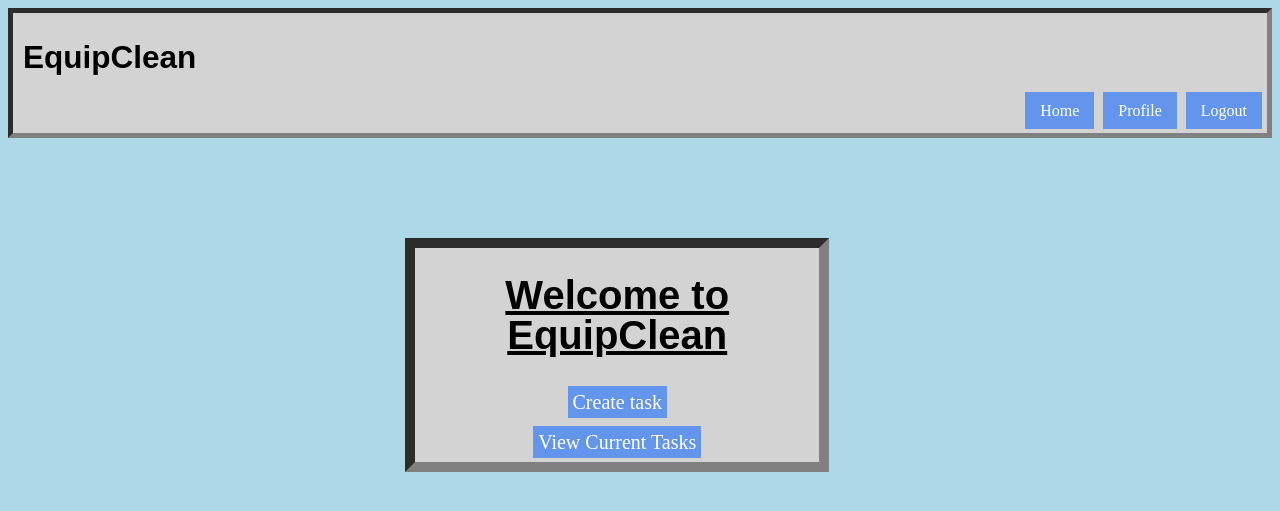
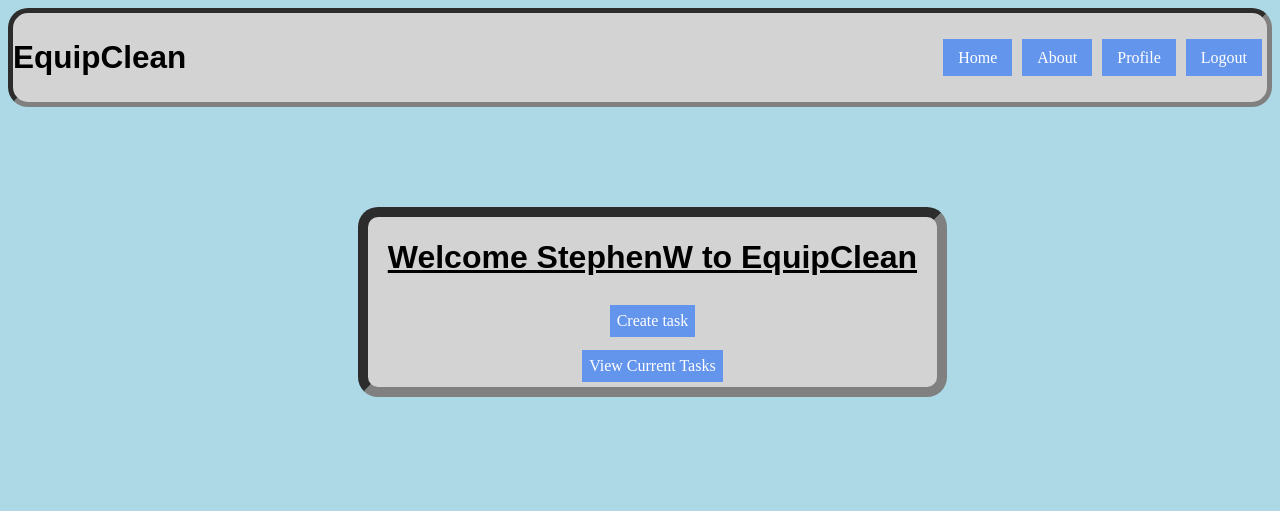
Before and after one commit to StephenWoj/CSC_VI_final_project, a Django app: page / in a window 1280 px wide. Shown: the top 511 px of the page. Run offline with Django 5.2, Linux system fonts and the light colour scheme; a user stored in the database is signed in.

Commit message:
initial commit

```diff
--- a/my_app/forms.py
+++ b/my_app/forms.py
@@ -20,5 +20,4 @@ class CreateTask(forms.ModelForm):
 
     class Meta:
         model = Task
-        fields = ['title', 'content',]
-        #exclude = ['user']
+        fields = ['title', 'content']
--- a/my_app/static/style.css
+++ b/my_app/static/style.css
@@ -3,10 +3,12 @@ body {
  }
 
  nav {
+    display: flex;
+    justify-content: space-between;
+    align-items: center;
     background-color: lightgray;
-   height: 120px;
     border: 5px inset gray;
-   text-align: right;
+    border-radius: 20px;
  }
 
 h2 {
@@ -14,53 +16,90 @@ h2 {
     font-size: 30px;
     font-family:Arial, Helvetica, sans-serif;
  }
-.paths a {
+
+.navbar {
+    list-style: none;
+    display: flex;
+ }
+
+.navbar li{
+    margin: 0 5px;
+ }
+
+.navbar a {
     background-color: cornflowerblue;
     color: white;
     padding: 10px 15px;
     border: 10px;
     text-decoration: none;
-    margin-right: 5px;
  }
-.paths a:hover {
+
+.navbar a:hover {
     background-color: rgb(95, 122, 171);
     color: whitesmoke;
  }
 
 .title {
-    text-align: left;
     font-size: 21px;
     font-family: sans-serif;
-    margin-left: 10px;
 }
 
 .main-page {
     background-color:lightgray;
     border: 10px inset gray;
-    width: 32%;
-    text-align: center;
+    border-radius: 20px;
+    display: flex;
+    flex-direction: column;
+    width: 45%;
+    align-items: center;
     margin-top: 100px;
-    margin-left: 397px;
-    font-size: 20px;
-    line-height: 40px;
+    margin-left: 350px;
   }
 
-.main-page a {
-      font-family: serif;
+.user-tasks {
+    display: flex;
+    flex-direction: column;
+}
+
+ .user-tasks a {
     background-color: cornflowerblue;
     color: white;
     text-decoration: none;
-      padding: 5px;
+    font-family: serif;
+    align-self: center;
+    margin-top: 8px;
+    margin-bottom: 5px;
+    padding: 7px;
  }
 
-.main-page a:hover {
+.user-tasks a:hover {
     background-color: rgb(95, 122, 171);
     color: whitesmoke;
+ }
+
+ .about-web {
+    background-color:lightgray;
+    border: 10px inset gray;
+    border-radius: 20px;
+    display: flex;
+    flex-direction: column;
+    width: 45%;
+    margin-left: 50px;
+    margin-top: 20px;
+ }
+
+.about-content {
+    font-size: 20px;
+    font-family: sans-serif;
+    margin-left: 5px;
   }
 
 .register {
     background-color:lightgray;
     border: 10px inset gray;
+    border-radius: 20px;
+    display: flex;
+    flex-direction: column;
     width: 47%;
     margin-top: 50px;
     margin-left: 20px;
--- a/my_app/templates/base.html
+++ b/my_app/templates/base.html
@@ -10,14 +10,17 @@
         <h1>EquipClean</h1>
         </div>
         <div class="paths">
-        <a href ="{% url 'index' %}">Home</a>
-        {% if user.is_authenticated %}
-            <a href="{% url 'profile' %}">Profile</a>
-            <a href="{% url 'logout' %}">Logout</a>
-        {% else %}
-            <a href="{% url 'register' %}">Register</a>
-            <a href="{% url 'login' %}">Login</a>
-        {% endif %}
+            <ul class="navbar">
+                <li><a href ="{% url 'index' %}">Home</a></li>
+                <li><a href="{% url 'about' %}">About</a></li>
+                {% if user.is_authenticated %}
+                <li><a href="{% url 'profile' %}">Profile</a></li>
+                <li><a href="{% url 'logout' %}">Logout</a></li>
+                {% else %}
+                <li><a href="{% url 'register' %}">Register</a></li>
+                <li><a href="{% url 'login' %}">Login</a></li>
+                {% endif %}
+            </ul>
         </div>
     </nav>
     {% block content %}{% endblock %}
--- a/my_app/templates/index.html
+++ b/my_app/templates/index.html
@@ -3,30 +3,47 @@
 {% block content %}
 
     <div class="main-page">
-    <h1 style="text-decoration: underline; font-family: sans-serif;">Welcome to EquipClean</h1>
-    {% if user.is_authenticated %}
-    <a href="{% url 'createTask' %}">Create task</a>
-    <br>
-    <a href="{% url 'viewTask' %}">View Current Tasks</a>
-    {% else %}
-    <a href="{% url 'login' %}?next={{ request.path }}">Login to Create task</a>
-    <br>
-    <a href="{% url 'login' %}?next={{ request.path }}">Login to View Current Tasks</a>
-    {% endif %}
+        <h1 style="text-decoration: underline; font-family: sans-serif;">Welcome {{ user.username  }} to EquipClean</h1>
+        <p id="login-message" style="display: none; font-size: 20px; font-family: sans-serif; font-weight: bold; padding: 10px; margin-left: 7px;">Please <a href="{% url 'login' %}">Login</a> to access your tasks. If this is your first time here please <a href="{% url 'register' %}">Register</a>.</p>
+        <div class="user-tasks">
+            <a id="create-task-link" href="{% url 'createTask' %}">Create task</a>
+            <a id="view-task-link" href="{% url 'viewTask' %}">View Current Tasks</a>
+        </div>
     </div>
 
     <script>
         document.addEventListener("DOMContentLoaded", function() {
+            var userAuthenticated = "{{ user_authenticated|yesno:'true,false' }}";  // Converts Python boolean to JS boolean
+
+            if (userAuthenticated === "false") {
+                let taskLink = document.getElementById("create-task-link");
+                let viewtaskLink = document.getElementById("view-task-link");
+                let loginmessage = document.getElementById("login-message");
+
+                if (taskLink) {
+                    taskLink.style.display = "none";  // Hide the link if user is not logged in
+                }
+
+                if (viewtaskLink) {
+                    viewtaskLink.style.display = "none"; // Hide the link if user is not logged in
+                }
+
+                if (loginmessage) {
+                    loginmessage.style.display = "block";  // Show login message
+                }
+            }
+
+            // Success message logic
             let successMessage = localStorage.getItem("successMessage");
-
             if (successMessage) {
                 let messageContainer = document.createElement("p");
                 messageContainer.textContent = successMessage;
                 messageContainer.style.color = "green";
                 messageContainer.style.backgroundColor = "rgb(230, 255, 230)";
                 messageContainer.style.width = "fit-content";
-            messageContainer.style.fontSize = "30px"
+                messageContainer.style.fontSize = "30px";
                 document.body.prepend(messageContainer); // Add message at the top of the page
+
 
                 setTimeout(() => {
                     messageContainer.style.transition = "opacity 0.5s ease";
--- a/my_app/templates/login.html
+++ b/my_app/templates/login.html
@@ -8,6 +8,7 @@
             {% csrf_token %}
             {{ form.as_p }}
             <button type="submit">Login</button>
+            <p> Not Registered, go to <a href="{% url 'register' %}">Register</a></p>
         </form>
     </div>
 </div>
--- a/my_app/templates/register.html
+++ b/my_app/templates/register.html
@@ -1,6 +1,7 @@
 {% extends "base.html" %}
 {% load static %}
 {% block content %}
+
 <div class="register">
     <div class="content-register">
         <h2>Register</h2>
@@ -8,6 +9,7 @@
             {% csrf_token %}
             {{ form.as_p }}
             <button type="submit">Register</button>
+            <p>Already have an account. Go to <a href="{% url 'login' %}">Login</a>. </p>
         </form>
     </div>
 </div>
--- a/my_app/urls.py
+++ b/my_app/urls.py
@@ -1,8 +1,9 @@
 from django.urls import path
-from .views import index, register, login_view, createTask, viewTask, updateTask, deleteTask, profile, logout_view
+from .views import index, about, register, login_view, createTask, viewTask, updateTask, deleteTask, profile, logout_view
 
 urlpatterns = [
     path('', index, name='index'),
+    path('about/', about, name='about'),
     path('register/', register, name='register'),
     path('login/', login_view, name='login'),
     path('profile/', profile, name='profile'),
--- a/my_app/views.py
+++ b/my_app/views.py
@@ -8,7 +8,13 @@ from .forms import UserRegisterForm, ProfileUpdateForm, CreateTask
 from .models import Profile, Task
 # Create your views here.
 def index(request):
-    return render(request, 'index.html')
+    context = {
+        "user_authenticated": request.user.is_authenticated,
+    }
+    return render(request, 'index.html', context)
+
+def about(request):
+    return render(request, 'about.html')
 
 def register(request):
     if request.method == 'POST':
@@ -80,7 +86,9 @@ def createTask(request):
             #return redirect('/')
         return JsonResponse({"success": False, "error": "Form submission failed."})
 
-    context = {'form': form}
+    context = {'form': form,
+                "user_authenticated": request.user.is_authenticated,
+                }
 
     return render(request, 'create-task.html', context)
 
```
Also changed, not shown: other parts of my_app/static/style.css (+49 -5 lines), my_app/templates/about.html (added, +26 -0 lines), my_app/templates/view-task.html (+5 -3 lines), db.sqlite3, media/profile_pics/1444-Edit_Dkv8202.jpg (added), media/profile_pics/1444-Edit_Dkv8202_Anfci4O.jpg (added), media/profile_pics/90994610-D4M_5795_FnHT1RS_FGIh6mu.jpg (added), media/profile_pics/IMG_0224_zxXazeq_WqFma9x.jpeg (added), my_app/models.py (line endings or trailing spaces), 1 other file. Lines whose indentation alone changed are shown as unchanged.
